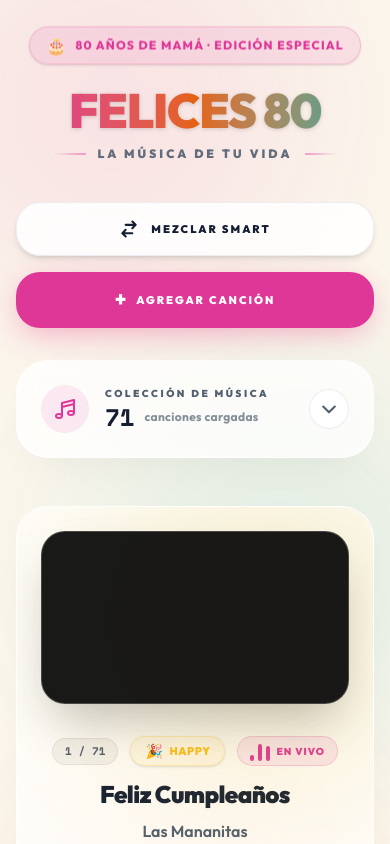
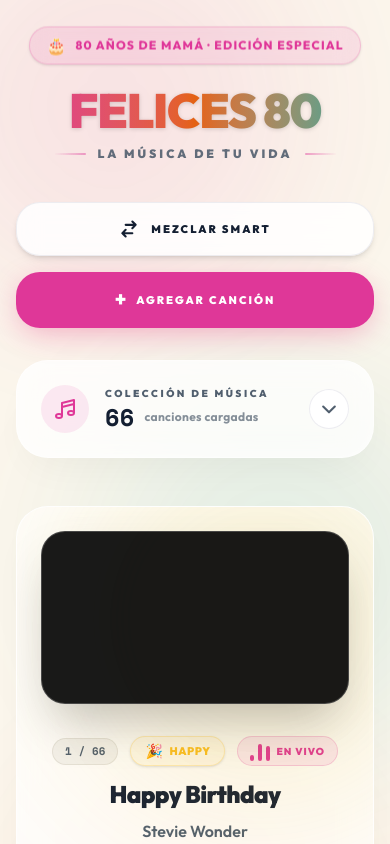
Before and after one commit to elecodes/80_Birthday, a React (Vite) app: page / in a window 390 px wide. Shown: the top 844 px of the page. Built offline with nearby package versions, Linux system fonts and the light colour scheme.

Commit message:
feat(playlist): remove 5 unwanted songs and enable delete action on active track

```diff
--- a/src/components/playlist/SongItem.jsx
+++ b/src/components/playlist/SongItem.jsx
@@ -73,16 +73,14 @@ export function SongItem({
         </div>
       )}
 
-      {/* Active playing equalizer */}
+      {/* Right actions & badges */}
+      <div className="shrink-0 flex items-center gap-2 sm:gap-3">
         {isActive && (
-        <div className="shrink-0 ml-auto flex items-center">
+          <div className="flex items-center mr-1">
             <EqualizerBars isPlaying={true} />
           </div>
         )}
 
-      {/* Inactive Song Mood Badge & Delete action */}
-      {!isActive && (
-        <div className="shrink-0 flex items-center gap-2 sm:gap-3">
         {isMoodMatch && activeMoodEmojis.length > 0 ? (
           <span className="text-[10px] px-2.5 py-1 bg-secondary/15 text-secondary rounded-xl font-black border border-secondary/30 flex items-center gap-1 uppercase tracking-wider">
             <span>{activeMoodEmojis.join('')}</span>
@@ -116,7 +114,6 @@ export function SongItem({
           </button>
         )}
       </div>
-      )}
     </div>
   );
 }
--- a/src/playlist.js
+++ b/src/playlist.js
@@ -1,55 +1,4 @@
 export const initialPlaylist = [
-  {
-    id: 1,
-    title: "Feliz Cumpleaños",
-    artist: "Las Mananitas",
-    youtubeUrl: "https://www.youtube.com/watch?v=Xn59trCP0wI",
-    youtubeId: "Xn59trCP0wI",
-    lyrics: `Muy felices te queremos
-con amor y alegría
-que cumplas muchos años más
-en tu día
-Feliz cumpleaños Mamita`,
-    tags: ["traditional", "mexican", "celebration", "birthday"],
-  },
-  {
-    id: 2,
-    title: "Cielito Lindo",
-    artist: "Jorge A. Marrón",
-    youtubeUrl: "https://www.youtube.com/watch?v=Lp-X3UfNqO0",
-    youtubeId: "Lp-X3UfNqO0",
-    lyrics: `Cielito lindo, cielito lindo
-de mi corazón
-Cielito lindo que tienes alma de luz`,
-    tags: ["traditional", "mexican", "folk"],
-  },
-  {
-    id: 3,
-    title: "3 AM",
-    artist: "Jesse & Joy",
-    youtubeUrl: "https://www.youtube.com/watch?v=y_m_O6Z9xZ8",
-    youtubeId: "y_m_O6Z9xZ8",
-    lyrics: null,
-    tags: ["pop", "dance", "upbeat"],
-  },
-  {
-    id: 4,
-    title: "Me Voy",
-    artist: "Jesse & Joy",
-    youtubeUrl: "https://www.youtube.com/watch?v=p079pPz6p3c",
-    youtubeId: "p079pPz6p3c",
-    lyrics: null,
-    tags: ["pop", "romantic", "ballad"],
-  },
-  {
-    id: 5,
-    title: "¡Viva La Vida!",
-    artist: "Coldplay",
-    youtubeUrl: "https://www.youtube.com/watch?v=dvgZkm1xWPE",
-    youtubeId: "dvgZkm1xWPE",
-    lyrics: null,
-    tags: ["rock", "anthemic", "energetic"],
-  },
   {
     id: 6,
     title: "Happy Birthday",
```
Also changed, not shown: 1 other file (tests, documents, lock files or other folders). Lines whose indentation alone changed are shown as unchanged.
